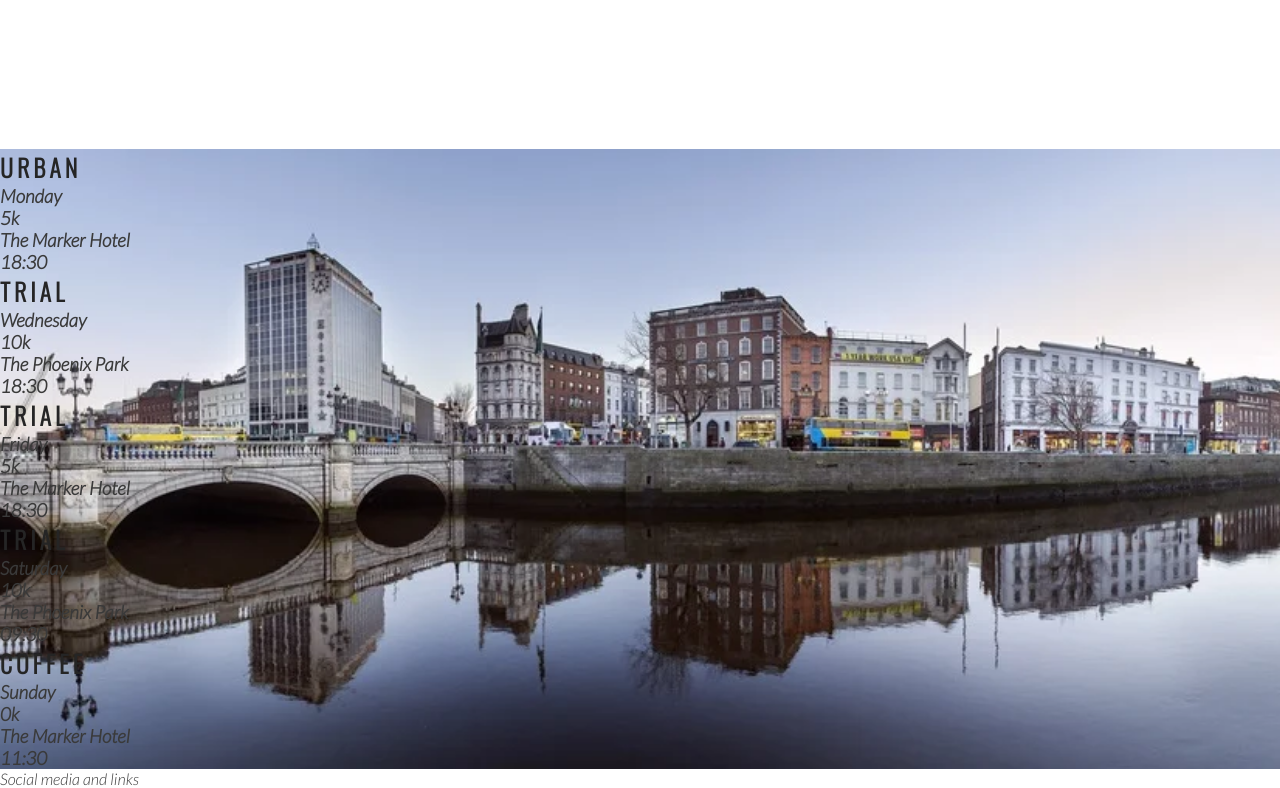
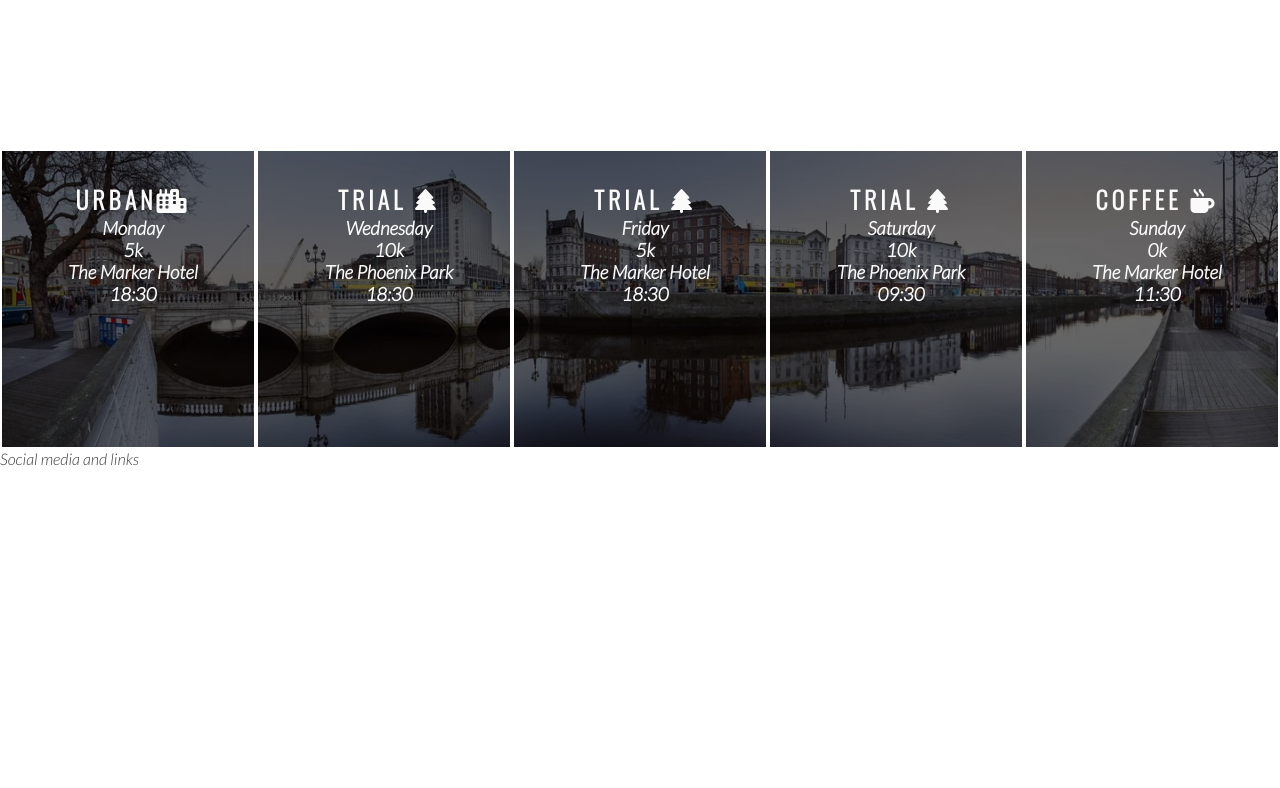
Before and after one commit to CodeHarrington/Love-Running-, a plain HTML site: page index.html in a window 1280 px wide. Shown: the part 1146-1934 px from the top of the page. After the commit the page ends 1614 px from the top, so only its background shows below. Drawn offline with nearby package versions, Linux system fonts and the light colour scheme.

Commit message:
add icons, and times id to structure

```diff
--- a/assets/css/style.css
+++ b/assets/css/style.css
@@ -185,3 +185,20 @@ font-size:280%;
         width: 100%;
         overflow: hidden;
     }
+
+    #times div {
+        color: #fafafa;
+        background-color: rgba(0, 0, 0, .6);
+        width: 20%;
+        height: 300px;
+        float: left;
+        padding: 30px 0 0 10px;
+        text-align: center;
+        border: 2px solid white;
+        box-sizing: border-box;
+
+    }
+
+    #times h2 {
+        color: #fafafa;
+    }
--- a/index.html
+++ b/index.html
@@ -84,35 +84,35 @@
     </section>
     <section id="times">
        <div>
-           <h2>Urban</h2>
+           <h2>Urban<i class="fas fa-city"></i> </h2>
            <h3>Monday</h3>
            <h3>5k</h3>
            <h3>The Marker Hotel</h3>
            <h3>18:30</h3>
        </div>
        <div>
-        <h2>Trial</h2>
+        <h2>Trial <i class="fas fa-tree"></i></h2>
         <h3>Wednesday</h3>
         <h3>10k</h3>
         <h3>The Phoenix Park</h3>
         <h3>18:30</h3>
     </div>
     <div>
-        <h2>Trial</h2>
+        <h2>Trial <i class="fas fa-tree"></i></h2>
         <h3>Friday</h3>
         <h3>5k</h3>
         <h3>The Marker Hotel</h3>
         <h3>18:30</h3>
     </div>
     <div>
-        <h2>Trial</h2>
+        <h2>Trial <i class="fas fa-tree"></i></h2>
         <h3>Saturday</h3>
         <h3>10k</h3>
         <h3>The Phoenix Park</h3>
         <h3>09:30</h3>
     </div>
     <div>
-        <h2>Coffee</h2>
+        <h2>Coffee <i class="fas fa-mug-hot"></i></h2>
         <h3>Sunday</h3>
         <h3>0k</h3>
         <h3>The Marker Hotel</h3>
```
